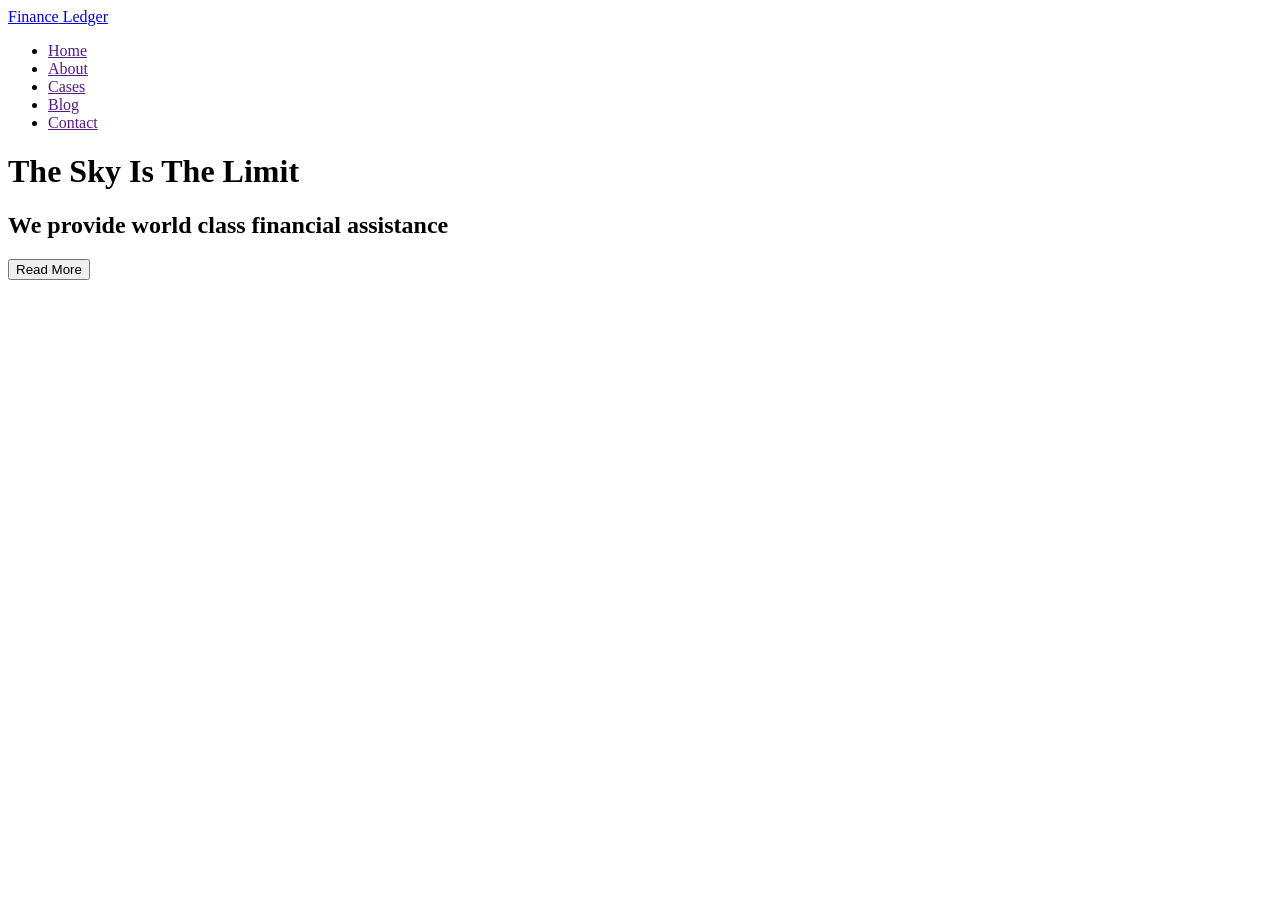
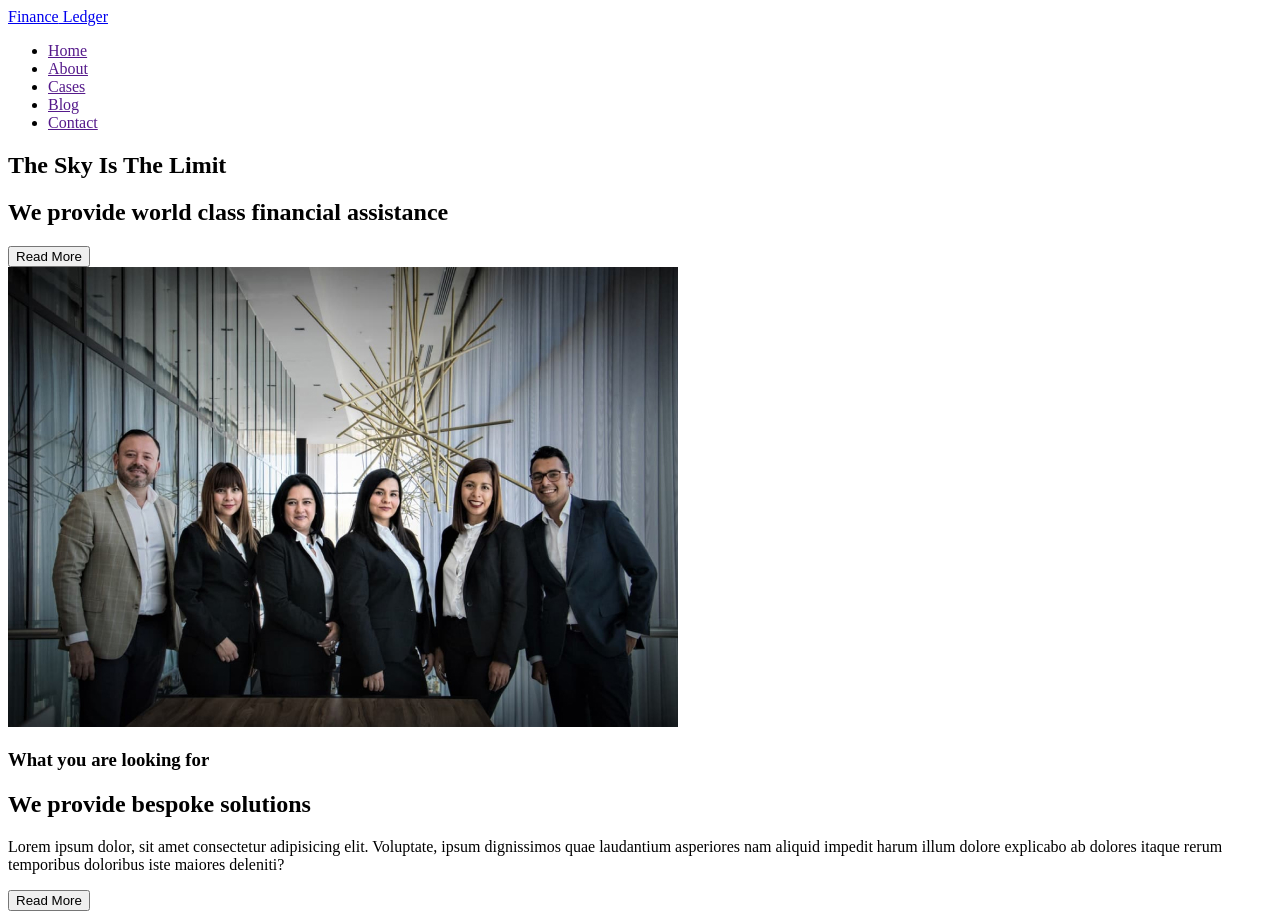
Before and after one commit to kashirin-olexsandr/blended-94-9-10, a plain HTML site: page index.html in a window 1280 px wide. Before the commit the page ends 800 px from the top, so only its background shows below. Drawn offline with Linux system fonts and the light colour scheme.

Commit message:
added about

```diff
--- a/index.html
+++ b/index.html
@@ -1,14 +1,16 @@
 <!DOCTYPE html>
 <html lang="en">
   <head>
-   <meta charset="UTF-8">
-   <meta name="viewport" content="width=device-width, initial-scale=1.0">
+    <meta charset="UTF-8" />
+    <meta name="viewport" content="width=device-width, initial-scale=1.0" />
     <title>Document</title>
   </head>
   <body>
     <header class="header">
       <nav>
-         <a href="./index.html" class="list__logo"><span>Finance</span> Ledger</a>
+        <a href="./index.html" class="list__logo"
+          ><span>Finance</span> Ledger</a
+        >
         <ul class="list">
           <li>
             <a class="list__link" href="">Home</a>
@@ -29,9 +31,25 @@
       </nav>
     </header>
     <main class="main">
+      <section class="hero">
         <h1 class="main__title">The Sky Is The Limit</h1>
-      <h2 class="main__subtitle">We provide world class financial assistance</h2>
+        <h2 class="main__subtitle">
+          We provide world class financial assistance
+        </h2>
         <button type="button" class="main__btn">Read More</button>
+      </section>
+      <section class="about">
+        <img src="./images/rectangle.jpg" alt="six people standing" />
+        <h3 class="about-title">What you are looking for</h3>
+        <h2 class="about-subtitle">We provide bespoke solutions</h2>
+        <p>
+          Lorem ipsum dolor, sit amet consectetur adipisicing elit. Voluptate,
+          ipsum dignissimos quae laudantium asperiores nam aliquid impedit harum
+          illum dolore explicabo ab dolores itaque rerum temporibus doloribus
+          iste maiores deleniti?
+        </p>
+        <button type="button">Read More</button>
+      </section>
     </main>
   </body>
 </html>
```
Also changed, not shown: images/rectangle.jpg (added). Lines whose indentation alone changed are shown as unchanged.
